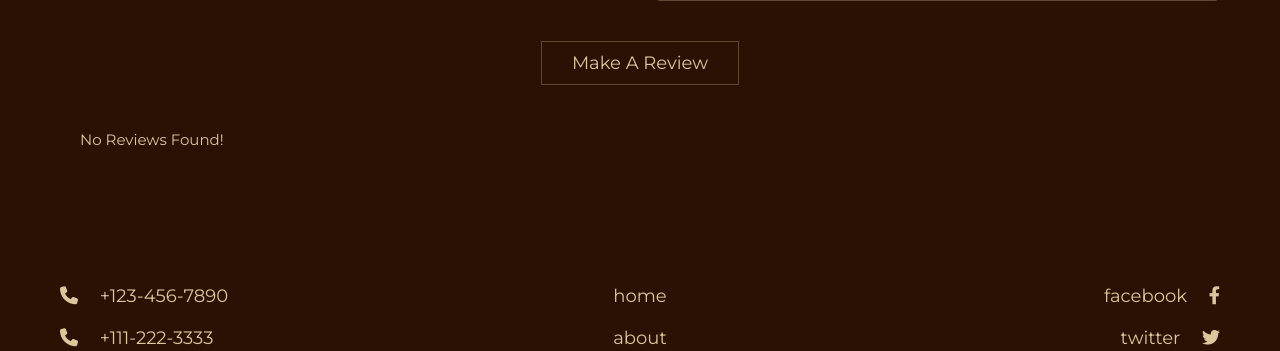
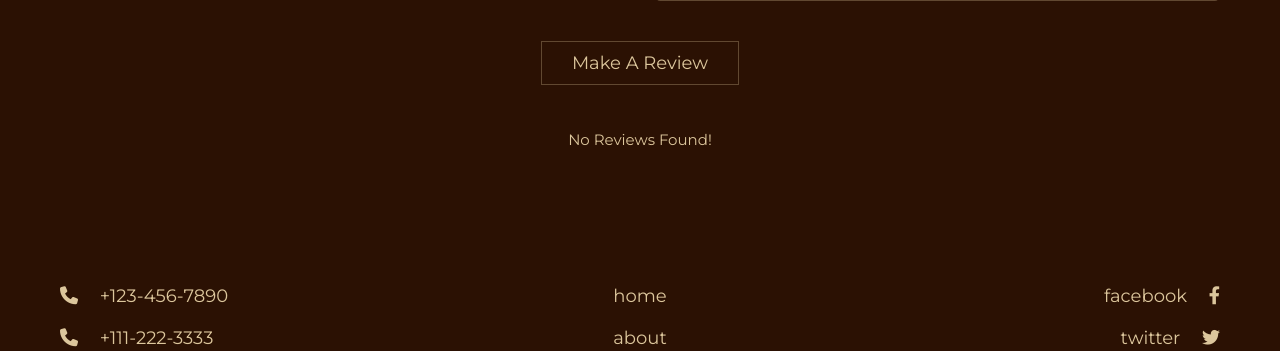
Before and after one commit to manhhoang02/quanlykhachsan, a PHP site: page /index.php in a window 1280 px wide. Shown: the part 4688-5039 px from the top of the page. Run offline with PHP 8.4, Linux system fonts and the light colour scheme; data comes from the database, SQL or seed files in the repository; data that the repository does not hold is empty.

Commit message:
refactor: no reviews style

```diff
--- a/index.php
+++ b/index.php
@@ -409,7 +409,7 @@ if (isset($_POST['submit_review'])) {
                }
             } else {
                ?>
-               <div class="box" style="text-align: center;">
+               <div class="box" style="text-align: center; flex: 1;">
                   <p style="text-transform:capitalize;">no reviews found!</p>
                </div>
                <?php
```
